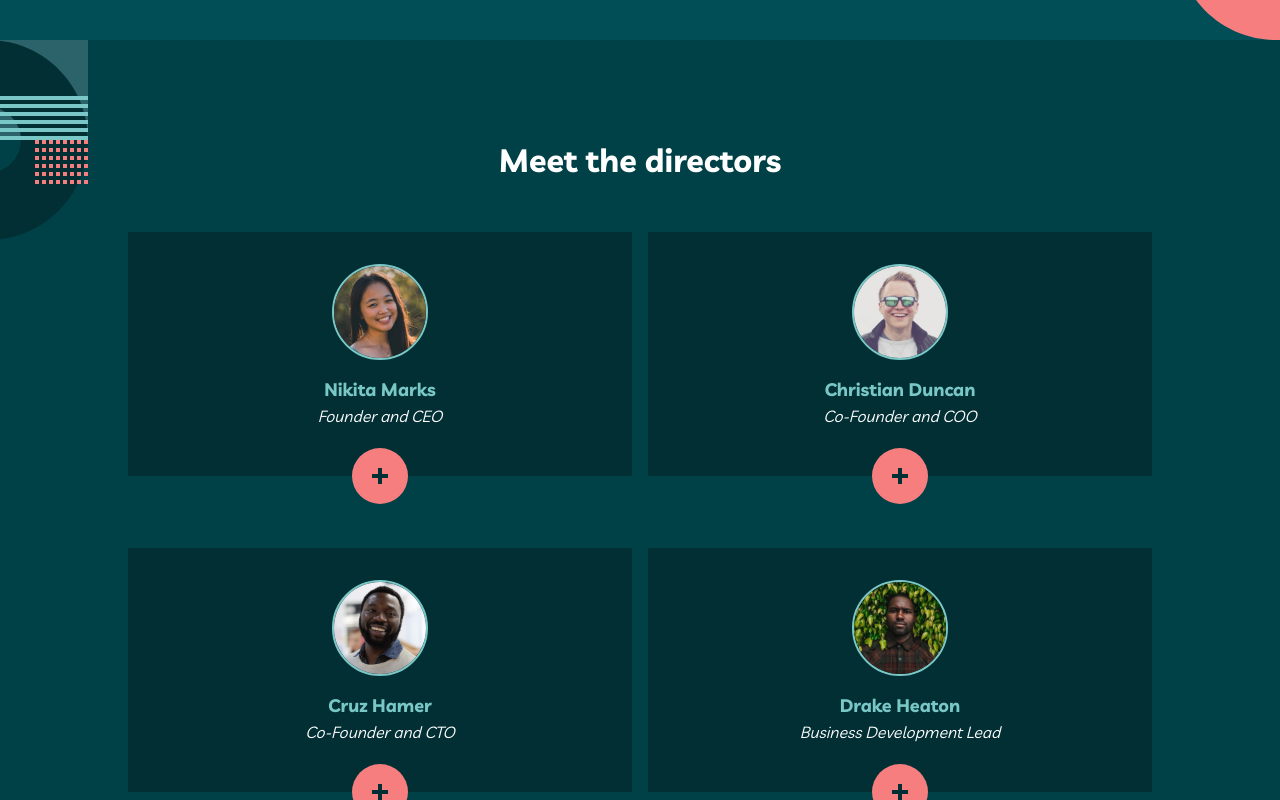
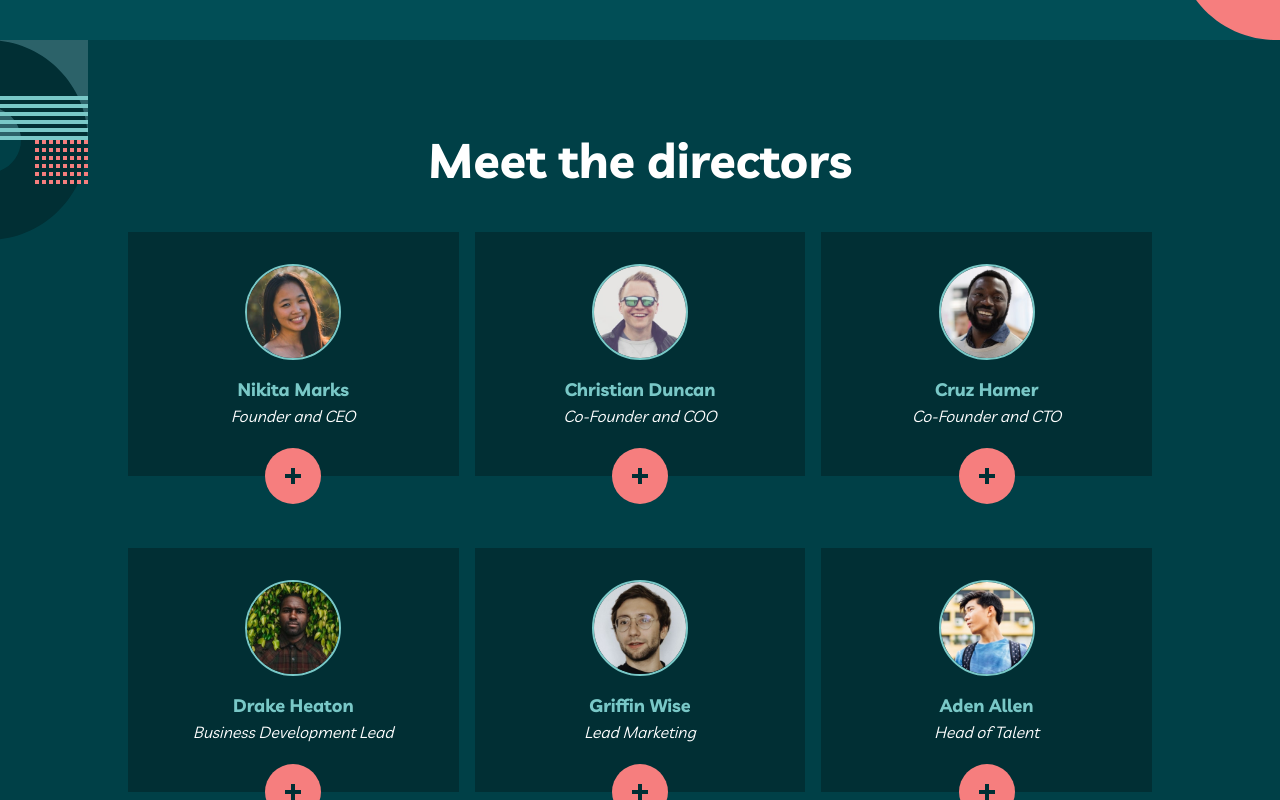
Before and after one commit to Braden0006/myteam-website, a React (Vite) app: page /about in a window 1280 px wide. Shown: the part 760-1560 px from the top of the page. Built offline with nearby package versions, Linux system fonts and the light colour scheme.

Commit message:
"AboutDirectors" and "AboutDirectorsCards" are responsive on all devices

```diff
--- a/src/Components/AboutDirectors/AboutDirectors.tsx
+++ b/src/Components/AboutDirectors/AboutDirectors.tsx
@@ -27,7 +27,7 @@ export default function AboutDirectors() {
           />
         </g>
       </svg>
-      <h2 className="about-direct__title mt-20 text-32 text-white font-livvic font-bold md:mt-24">
+      <h2 className="about-direct__title mt-20 text-32 text-white font-livvic font-bold md:mt-24 lg:text-5xl">
         Meet the directors
       </h2>
 
--- a/src/Components/AboutDirectorsCards/AboutDirectorsCards.tsx
+++ b/src/Components/AboutDirectorsCards/AboutDirectorsCards.tsx
@@ -9,7 +9,7 @@ import Griffin from "../../Images/avatar-griffin.jpg";
 
 export default function AboutDirectorsCards() {
   return (
-    <div className="w-90v mt-12 md:grid md:grid-cols-2 md:gap-4 md:w-80v">
+    <div className="w-90v mt-12 md:grid md:grid-cols-2 md:gap-4 md:w-80v lg:grid-cols-3">
       <div className="relative flex flex-col items-center justify-center mb-14 bg-darkergreen">
         <img
           className="h-96px border-2 border-cyan rounded-full mt-8 mb-4"
@@ -77,7 +77,7 @@ export default function AboutDirectorsCards() {
         </span>
       </div>
 
-      <div className="relative flex flex-col items-center justify-center mb-14 bg-darkergreen">
+      <div className="relative flex flex-col items-center justify-center mb-14 bg-darkergreen lg:mb-32">
         <img
           className="h-96px border-2 border-cyan rounded-full mt-8 mb-4"
           src={Drake}
```
